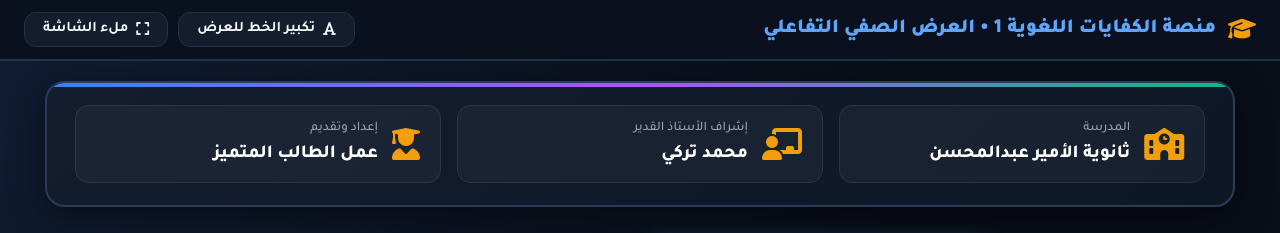
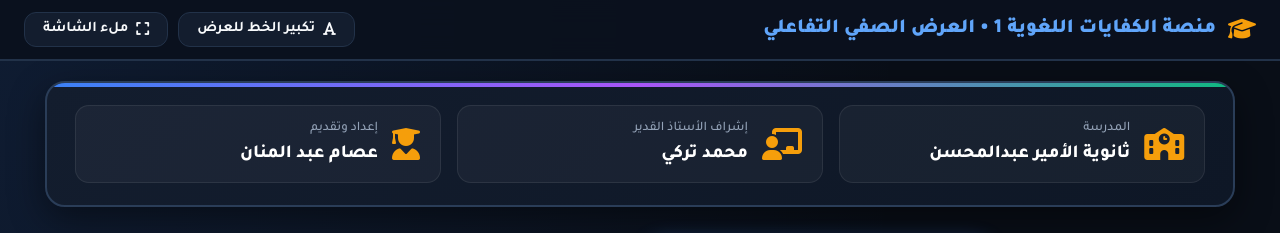
Before and after one commit to kaai1/-, a plain HTML site: page index.html in a window 1280 px wide. Shown: the top 233 px of the page. Drawn offline with nearby package versions, Linux system fonts and the light colour scheme.

Commit message:
Update index.html

```diff
--- a/index.html
+++ b/index.html
@@ -605,7 +605,7 @@
       <i class="fa-solid fa-user-graduate"></i>
       <div class="meta-text">
         <span>إعداد وتقديم</span>
-        <strong>عمل الطالب المتميز</strong>
+        <strong>عصام عبد المنان </strong>
       </div>
     </div>
   </section>
```
